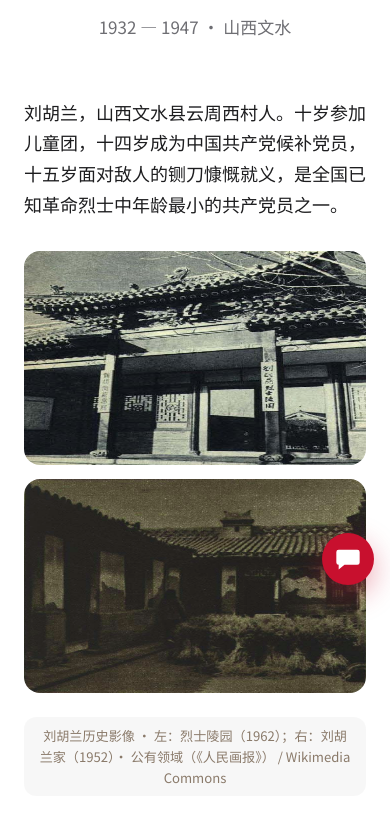
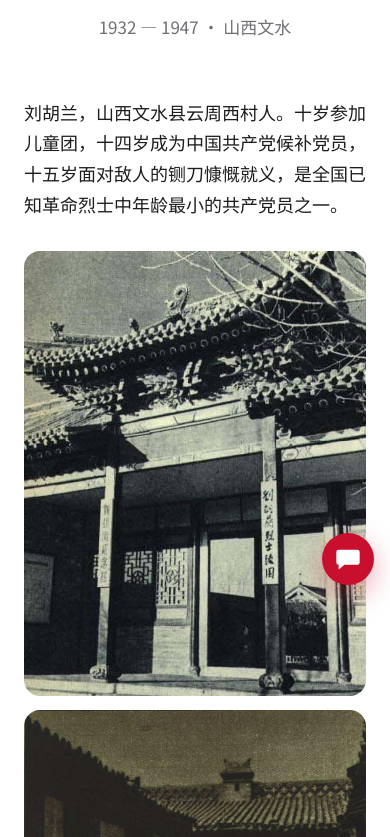
Before and after one commit to shuwey/red-culture-site, a plain HTML site: page hero-liuhulan.html in a window 390 px wide. Shown: the part 243-1080 px from the top of the page. Drawn offline with Linux system fonts and the light colour scheme.

Commit message:
fix(hero): 修复 iOS Safari 上 portrait-pair 人像变形（object-fit contain + align-items start）

```diff
--- a/style.css
+++ b/style.css
@@ -1241,7 +1241,7 @@ button.stat:focus-visible { outline: 2px solid rgba(255,255,255,.6); outline-off
 .detail-figure.detail-figure--doc img {
   aspect-ratio: auto;
   height: auto;
-  object-fit: initial;
+  object-fit: contain;
   animation: none;
 }
 .detail-figure video {
@@ -1255,6 +1255,7 @@ button.stat:focus-visible { outline: 2px solid rgba(255,255,255,.6); outline-off
   display: grid;
   grid-template-columns: 1fr 1fr;
   gap: 14px;
+  align-items: start;
   background: transparent;
   overflow: visible;
   border-radius: 0;
@@ -1263,7 +1264,7 @@ button.stat:focus-visible { outline: 2px solid rgba(255,255,255,.6); outline-off
   width: 100%;
   height: auto;
   aspect-ratio: auto;
-  object-fit: initial;
+  object-fit: contain;
   border-radius: 16px;
   animation: none;
 }
@@ -1281,7 +1282,8 @@ button.stat:focus-visible { outline: 2px solid rgba(255,255,255,.6); outline-off
   .detail-figure { margin-top: 32px; border-radius: 20px; }
   .detail-figure img { aspect-ratio: 16 / 10; }
   .detail-figure video { aspect-ratio: 16 / 10; }
-  .detail-figure--portrait-pair { grid-template-columns: 1fr; }
+  .detail-figure--portrait-pair { grid-template-columns: 1fr; align-items: start; }
+  .detail-figure--portrait-pair img { aspect-ratio: auto; object-fit: contain; }
 }
 /* 单张竖版肖像：原比例完整显示，不裁切、居中限宽 */
 .detail-figure.detail-figure--single-portrait { background: transparent; border-radius: 0; overflow: visible; }
@@ -1289,7 +1291,7 @@ button.stat:focus-visible { outline: 2px solid rgba(255,255,255,.6); outline-off
   width: auto;
   max-width: min(460px, 100%);
   aspect-ratio: auto;
-  object-fit: initial;
+  object-fit: contain;
   border-radius: 16px;
   margin: 0 auto;
 }
```
